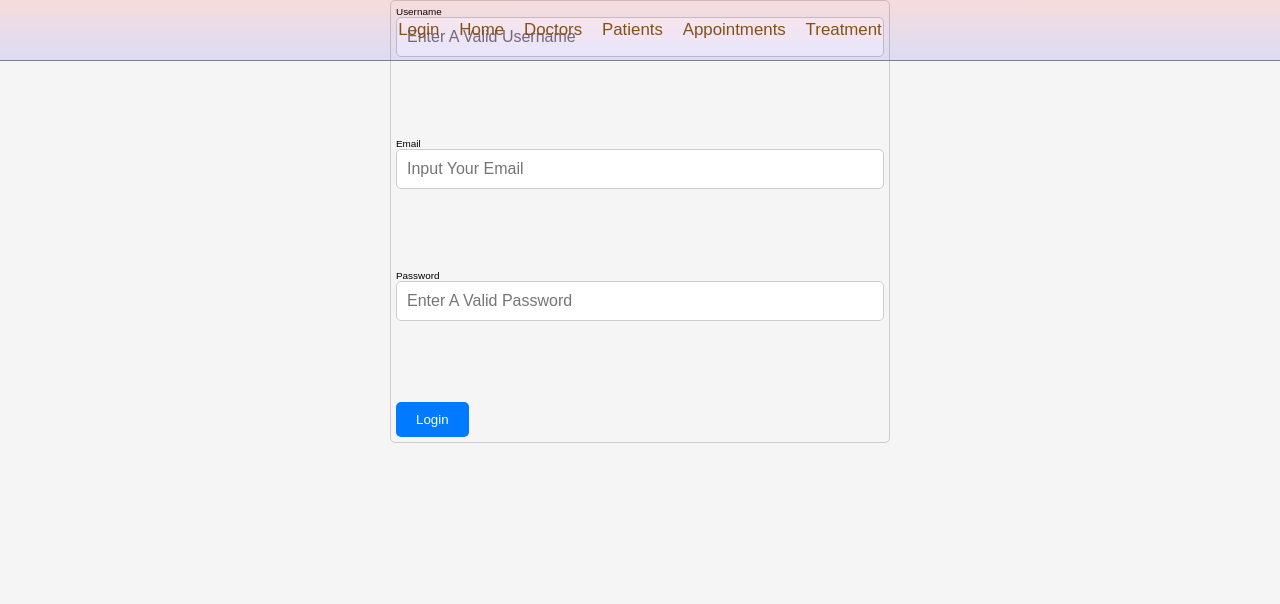
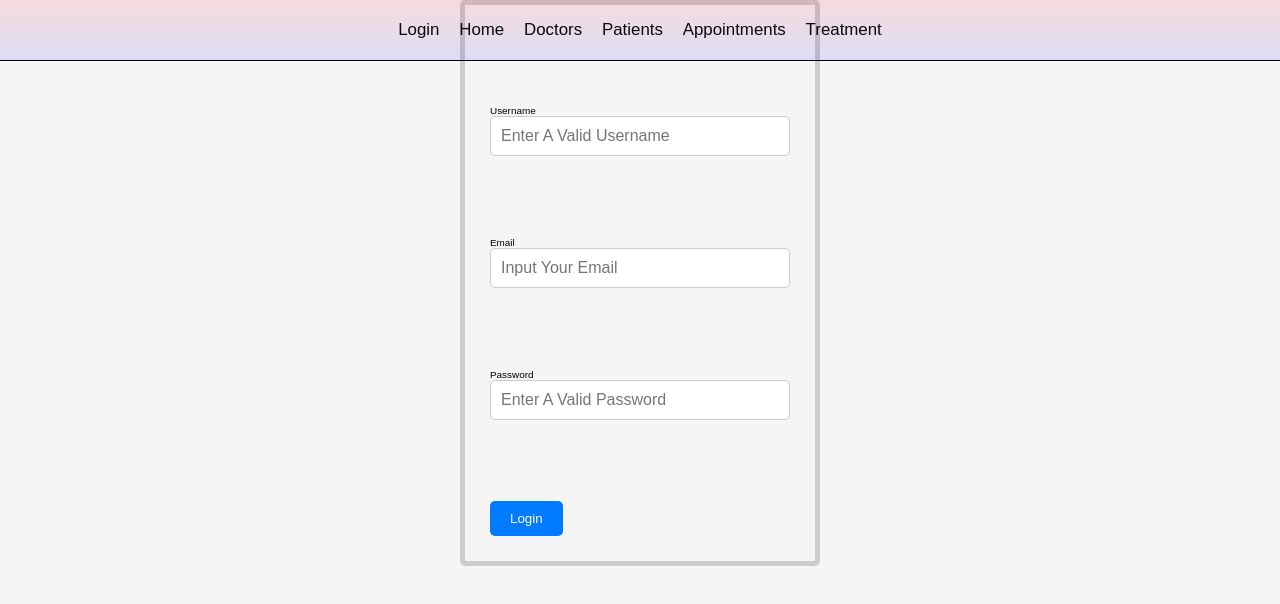
Before and after one commit to BeatriceNjeriMwangi/Hospital-Front-End, a React (Create React App) app: page /login in a window 1280 px wide. Shown: the top 604 px of the page. Built offline with nearby package versions, Linux system fonts and the light colour scheme.

Commit message:
editted css

```diff
--- a/src/App.css
+++ b/src/App.css
@@ -28,7 +28,7 @@ body{
   width: 100%;
   background-image: linear-gradient(rgba(255, 0, 0, 0.1), rgba(0, 0, 255, 0.1));
   padding: 2rem 9%;
- border-bottom: 1px solid grey;
+  border-bottom: 1px solid black;
   z-index: 1000;
 
 }
@@ -36,7 +36,8 @@ body{
 .header .navigation a{
   font-size: 1.7rem;
   margin: 0 1rem;
-  color: rgb(136, 79, 19);
+  color:#0a0a0a
+
 }
 .header .navigation a:hover{
   color: #0a0a0a;
@@ -126,11 +127,15 @@ table {
   flex-direction:column;
   align-items: center;
   justify-content:center;
-  max-width: 500px;
-  margin:auto;
-  padding: 5px;
-  border: 1px solid #ccc;
+
+  max-width: 300px;
+  margin:0 auto;
+  padding: 25px;
+  border: 5px solid #ccc;
+  padding-top: 100px;
+
   border-radius: 5px;
+  box-sizing: content-box;
 }
 
 
--- a/src/components/Login.js
+++ b/src/components/Login.js
@@ -23,9 +23,9 @@ function Login() {
     const { fullname, email, password } = input;
 
     if (fullname.trim() !== '' && email.trim() !== '' && password.trim() !== '') {
-      // If all fields are filled, navigate to the dashboard
-      navigate('/Home');
-      alert(`Thanks  ${input.fullname} for joining us`)
+      // If all fields are filled, navigate to the home page
+      navigate('/'); // Redirect to the home page
+      alert(`Thanks  ${input.fullname} for joining us`);
     } else {
       // If any field is empty, show an alert
       alert('Please enter all fields');
@@ -49,9 +49,7 @@ function Login() {
           <br />
         </div>
         <div className="form-group">
-      <label
-
-      >
+          <label>
             Email
             <input
               type="email"
@@ -78,7 +76,6 @@ function Login() {
         </div>
         <button type="submit">Login</button>
       </form>
-
     </div>
   );
 }
```
Lines whose indentation alone changed are shown as unchanged.
